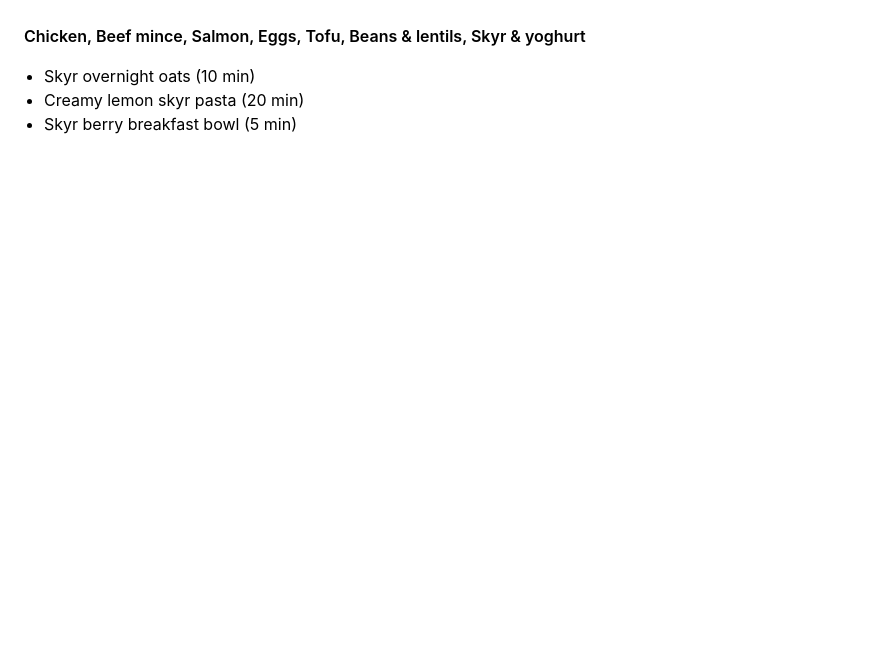
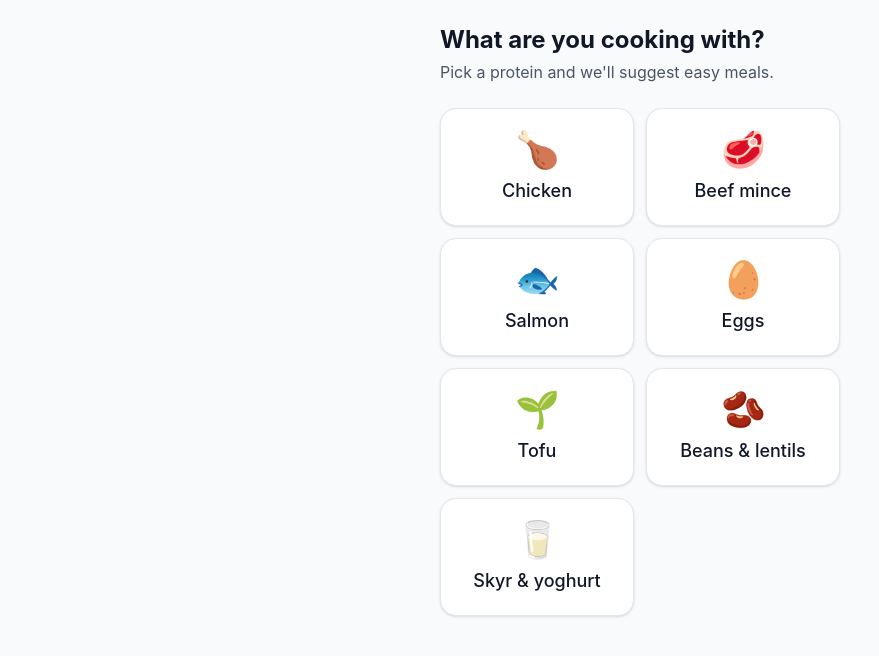
Before and after one commit to shipshaq21/meal-generator, a React (Vite) app: page / in a window 1280 px wide. Shown: the top 656 px of the page, without its empty margins (0-879 px from the left). Built offline with nearby package versions, Linux system fonts and the light colour scheme.

Commit message:
Added a screen to choose protein

```diff
--- a/src/App.jsx
+++ b/src/App.jsx
@@ -1,20 +1,27 @@
-import { proteins, getRandomMeals } from './data/meals'
+import { useState } from 'react'
+import ProteinPicker from './components/ProteinPicker'
+import { proteins } from './data/meals'
 
 export default function App() {
-  const meals = getRandomMeals('yogurt')
+  const [protein, setProtein] = useState(null)
+
+  const label = proteins.find((p) => p.id === protein)?.label
 
   return (
-    <div className="p-6">
-      <p className="mb-4 font-semibold">
-        {proteins.map((p) => p.label).join(', ')}
-      </p>
-      <ul className="list-disc pl-5">
-        {meals.map((m) => (
-          <li key={m.id}>
-            {m.name} ({m.timeMins} min)
-          </li>
-        ))}
-      </ul>
+    <div className="min-h-screen bg-gray-50 text-gray-900">
+      {!protein ? (
+        <ProteinPicker onSelect={setProtein} />
+      ) : (
+        <main className="mx-auto max-w-md p-6">
+          <button
+            onClick={() => setProtein(null)}
+            className="text-sm text-gray-600 underline"
+          >
+            ← Back
+          </button>
+          <h1 className="mt-4 text-2xl font-bold">You picked: {label}</h1>
+        </main>
+      )}
     </div>
   )
 }
--- /dev/null
+++ b/src/components/ProteinPicker.jsx
@@ -0,0 +1,35 @@
+import { proteins } from '../data/meals'
+
+const EMOJI = {
+  chicken: '🍗',
+  beef: '🥩',
+  salmon: '🐟',
+  eggs: '🥚',
+  tofu: '🌱',
+  beans: '🫘',
+  yogurt: '🥛',
+}
+
+export default function ProteinPicker({ onSelect }) {
+  return (
+    <main className="mx-auto max-w-md p-6">
+      <h1 className="text-2xl font-bold">What are you cooking with?</h1>
+      <p className="mt-1 text-gray-600">
+        Pick a protein and we'll suggest easy meals.
+      </p>
+
+      <div className="mt-6 grid grid-cols-2 gap-3">
+        {proteins.map((p) => (
+          <button
+            key={p.id}
+            onClick={() => onSelect(p.id)}
+            className="flex flex-col items-center gap-2 rounded-2xl border border-gray-200 bg-white p-5 text-lg font-medium shadow-sm transition hover:border-gray-400 active:scale-95"
+          >
+            <span className="text-4xl">{EMOJI[p.id] ?? '🍽️'}</span>
+            {p.label}
+          </button>
+        ))}
+      </div>
+    </main>
+  )
+}
```
